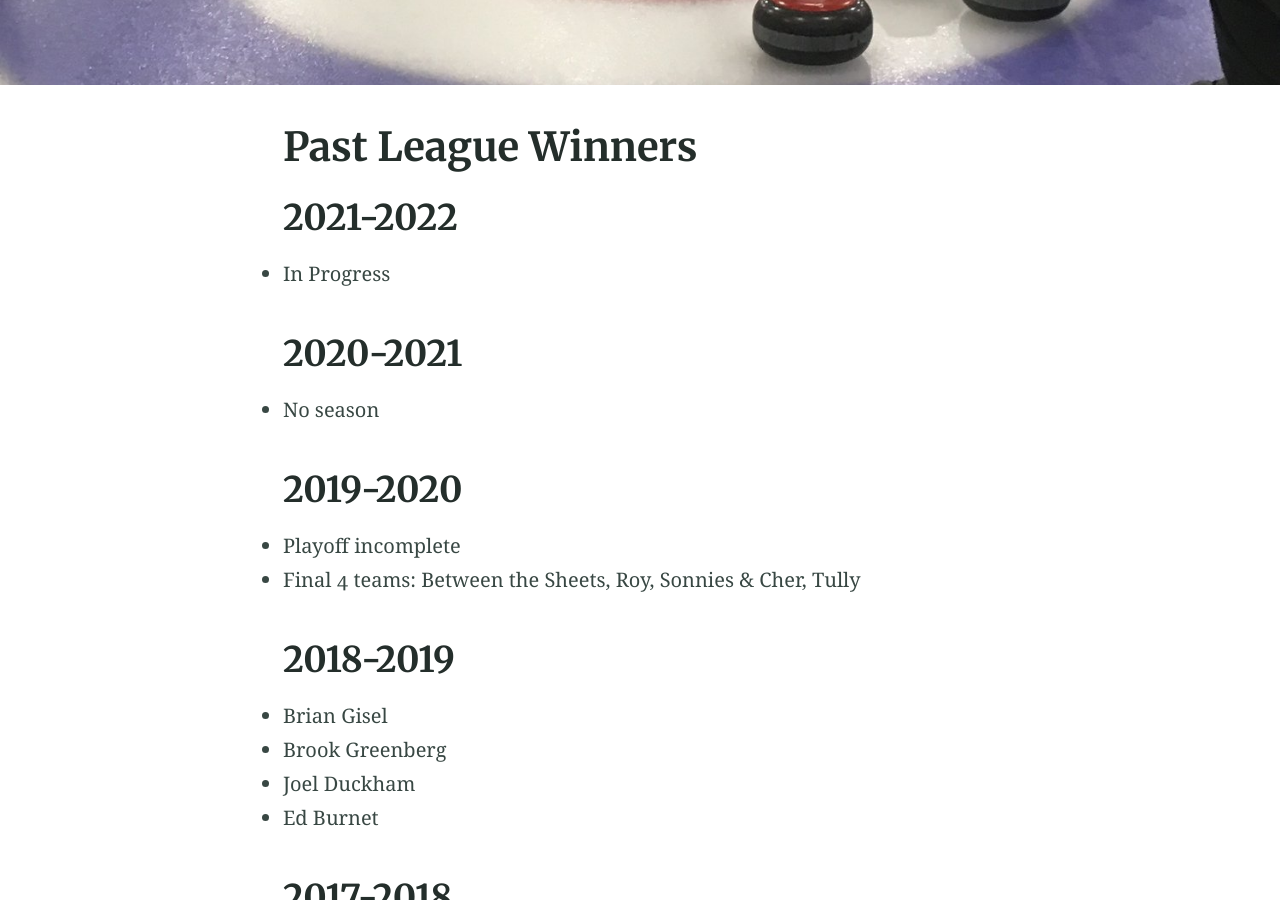
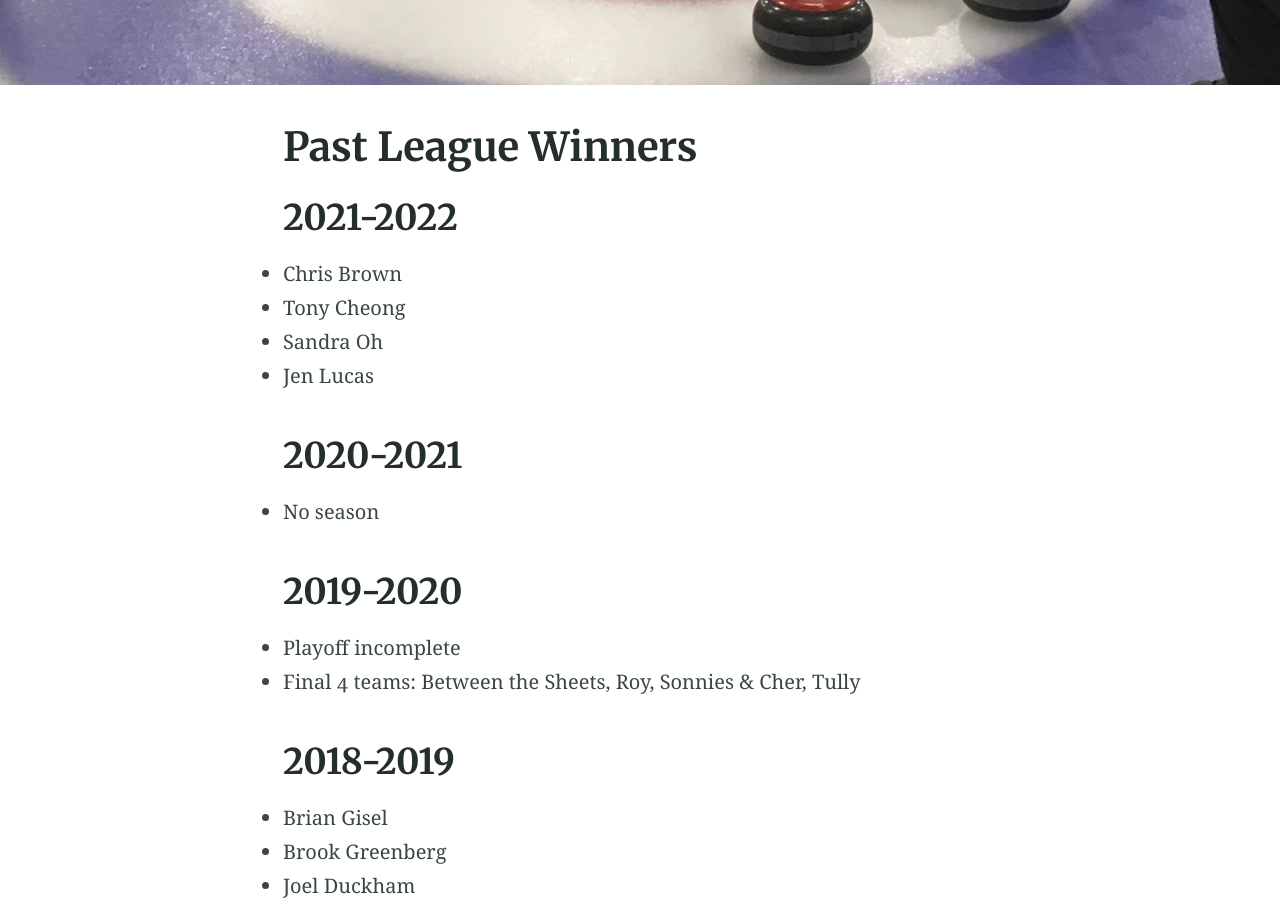
Before and after one commit to adsgray/testsite, a Jekyll site: the page built from pastchamps.md, in a window 1280 px wide and 900 px high, scrolled down 339 px. Built offline with Jekyll 4.4.1, drawn with Linux system fonts in a browser that asks for light colours.

Commit message:
Update pastchamps.md

```diff
--- a/pastchamps.md
+++ b/pastchamps.md
@@ -6,7 +6,10 @@ layout: page
 ---
 
 ## 2021-2022
-* In Progress
+* Chris Brown
+* Tony Cheong
+* Sandra Oh
+* Jen Lucas
 
 ## 2020-2021
 * No season
```
